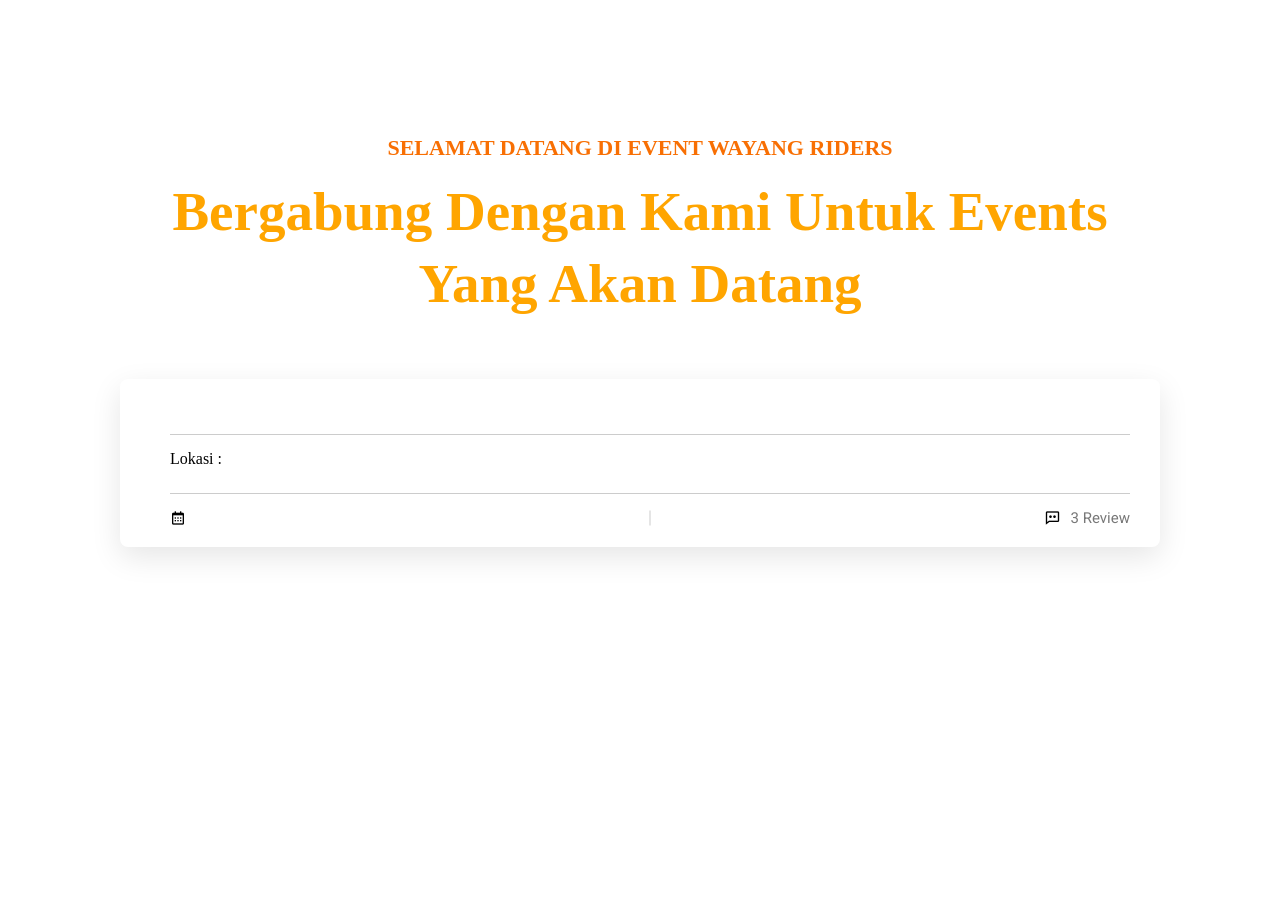
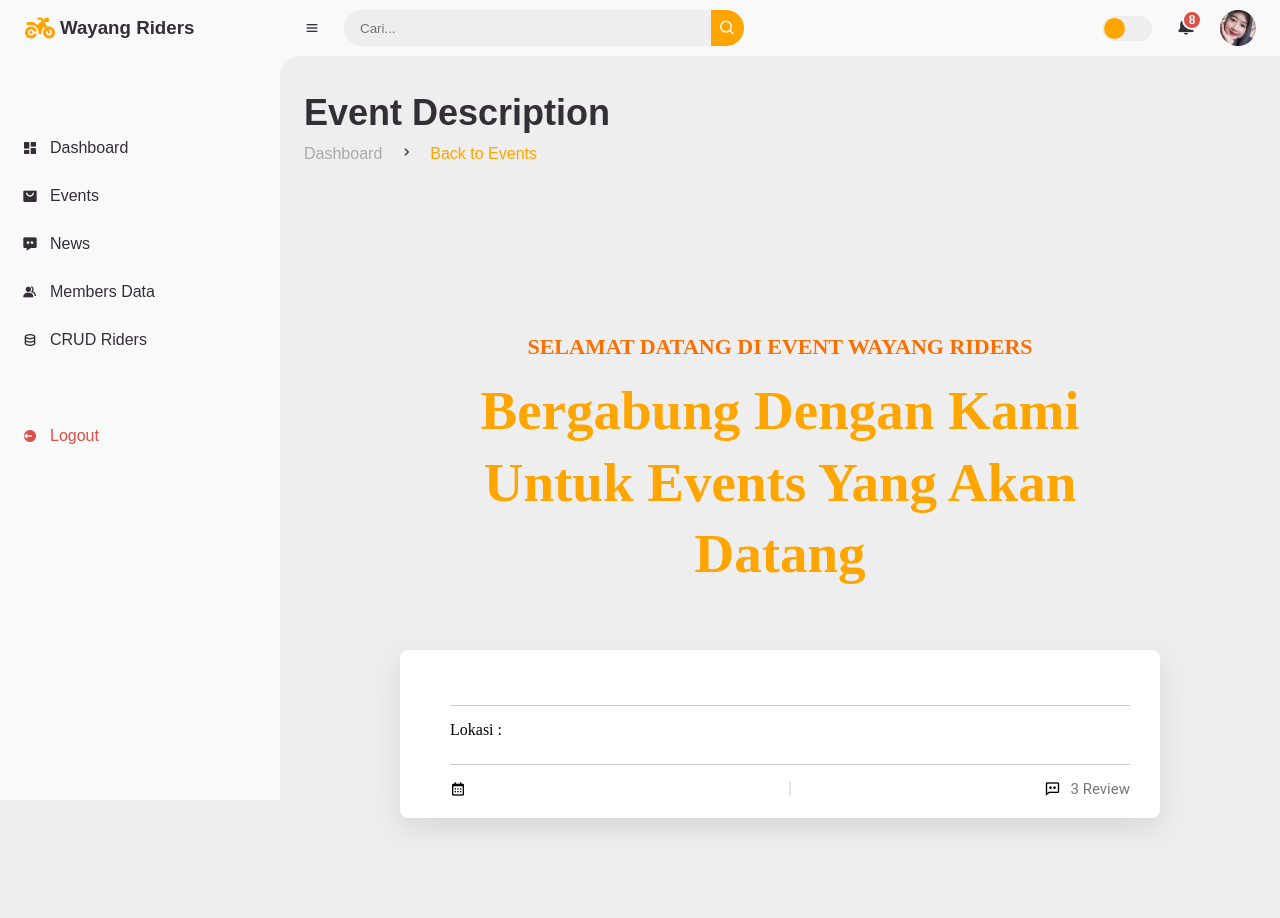
Before and after one commit to viovio221/project-cigs, a Laravel app: page /dashboard/eventdesc1 in a window 1280 px wide. Before the commit the page ends 557 px from the top, so only its background shows below. Run offline with Laravel 10, Linux system fonts and the light colour scheme; data that the repository does not hold is empty; some libraries are stand-ins or nearby versions.

Commit message:
update event desc blade

```diff
--- a/resources/views/dashboard/eventdesc1.blade.php
+++ b/resources/views/dashboard/eventdesc1.blade.php
@@ -9,21 +9,132 @@
     <!-- Boxicons -->
     <link href='https://unpkg.com/boxicons@2.0.9/css/boxicons.min.css' rel='stylesheet'>
     <link rel="stylesheet" href="https://cdnjs.cloudflare.com/ajax/libs/font-awesome/6.4.2/css/all.min.css">
-
+    <!-- My CSS -->
+    <link rel="stylesheet" href="{{ asset('css/dashboard.css') }}">
     <link rel="stylesheet" href="https://cdnjs.cloudflare.com/ajax/libs/aos/2.3.4/aos.css">
     <link rel="stylesheet" href="https://unpkg.com/swiper/swiper-bundle.min.css" />
     <!-- Custom CSS link -->
     <link rel="stylesheet" href="{{ asset('css/eventdesc.css') }}">
-    <!-- Google Font link -->
-    <link
-        href="https://fonts.googleapis.com/css2?family=Jost:wght@500;600;700;800;900&family=Roboto:wght@400;500&display=swap"
-        rel="stylesheet">
-    <link
-        href="https://fonts.googleapis.com/css2?family=Montserrat:wght@500;600;700;800&family=Poppins:wght@400;500;600;700&display=swap"
-        rel="stylesheet">
+
 </head>
 
 <body>
+    <section id="sidebar">
+        <a href="#" class="brand">
+            <i class="fa-solid fa-motorcycle"></i>
+            <span class="text">Wayang Riders</span>
+        </a>
+        <ul class="side-menu top">
+            <li>
+                <a href="/dashboard">
+                    <i class='bx bxs-dashboard'></i>
+                    <span class="text">Dashboard</span>
+                </a>
+            </li>
+            <li>
+                <a href="/dashboard/event">
+                    <i class='bx bxs-shopping-bag-alt'></i>
+                    <span class="text">Events</span>
+                </a>
+            </li>
+            <li>
+                <a href="/dashboard/news">
+                    <i class='bx bxs-message-dots'></i>
+                    <span class="text">News</span>
+                    {{-- admin --}}
+                </a>
+            </li>
+            <li>
+                <a href="#">
+                    <i class='bx bxs-group'></i>
+                    <span class="text">Members Data</span>
+                </a>
+            </li>
+            <li>
+                <a href="/dashboard/data_crud">
+                    <i class='bx bx-data'></i> <span class="text">CRUD Riders</span>
+                </a>
+            </li>
+        </ul>
+        <ul class="side-menu">
+            <li>
+                <a href="#" class="logout">
+                    <i class='bx bxs-log-out-circle'></i>
+                    <span class="text">Logout</span>
+                </a>
+            </li>
+        </ul>
+
+        <script>
+            document.addEventListener('DOMContentLoaded', function() {
+                const logoutButton = document.querySelector('.logout');
+
+                // Tambahkan event click ke elemen logout
+                logoutButton.addEventListener('click', function(e) {
+                    e.preventDefault(); // Mencegah tindakan logout asli
+
+                    // Tampilkan pesan konfirmasi SweetAlert2
+                    Swal.fire({
+                        title: 'Are you sure to logout?',
+                        text: "You won't be able to revert this!",
+                        icon: 'warning',
+                        showCancelButton: true,
+                        confirmButtonColor: '#ffa500',
+                        cancelButtonColor: '#DB504A',
+                        confirmButtonText: 'Yes, logout'
+                    }).then((result) => {
+                        if (result.isConfirmed) {
+                            window.location.href = '{{ route('logout') }}';
+                        }
+                    });
+                });
+            });
+        </script>
+    </section>
+    <!-- SIDEBAR -->
+
+    <!-- CONTENT -->
+    <section id="content">
+        <!-- NAVBAR -->
+        <nav>
+            <i class='bx bx-menu'></i>
+            <form action="#">
+                <div class="form-input">
+                    <input type="search" placeholder="Cari...">
+                    <button type="submit" class="search-btn"><i class='bx bx-search'></i></button>
+                </div>
+            </form>
+            <input type="checkbox" id="switch-mode" hidden>
+            <label for="switch-mode" class="switch-mode"></label>
+            <a href="#" class="notification">
+                <i class='bx bxs-bell'></i>
+                <span class="num">8</span>
+            </a>
+            <a href="#" class="profile">
+                <img src="{{ asset('images/devani.jpg') }}">
+            </a>
+        </nav>
+        <!-- NAVBAR -->
+
+        <!-- MAIN -->
+        <main>
+            <div class="head-title">
+                <div class="left">
+                    <h1>Event Description</h1>
+                    <ul class="breadcrumb">
+                        <li>
+                            <a href="/dashboard">Dashboard</a>
+                        </li>
+                        <li><i class='bx bx-chevron-right'></i></li>
+                        <li>
+                            <a class="active" href="/dashboard/event">Back to Events</a>
+                        </li>
+                    </ul>
+                </div>
+            </div>
+
+        </main>
+        <!-- MAIN -->
 
         <section class="blog" id="blog" data-aos="fade-up">
 
@@ -165,6 +276,13 @@
                 delay: 400
             });
         </script>
+
+        <script src="https://cdn.jsdelivr.net/npm/sweetalert2@11"></script>
+        <!-- CONTENT -->
+        <script src="{{ asset('js/dashboard.js') }}"></script>
+        @include('sweetalert::alert')
+        <!-- CONTENT -->
+
         <script src="https://cdn.jsdelivr.net/npm/sweetalert2@11"></script>
         <script src="https://cdn.jsdelivr.net/npm/axios/dist/axios.min.js"></script>
         @include('sweetalert::alert')
```
Lines whose indentation alone changed are shown as unchanged.
